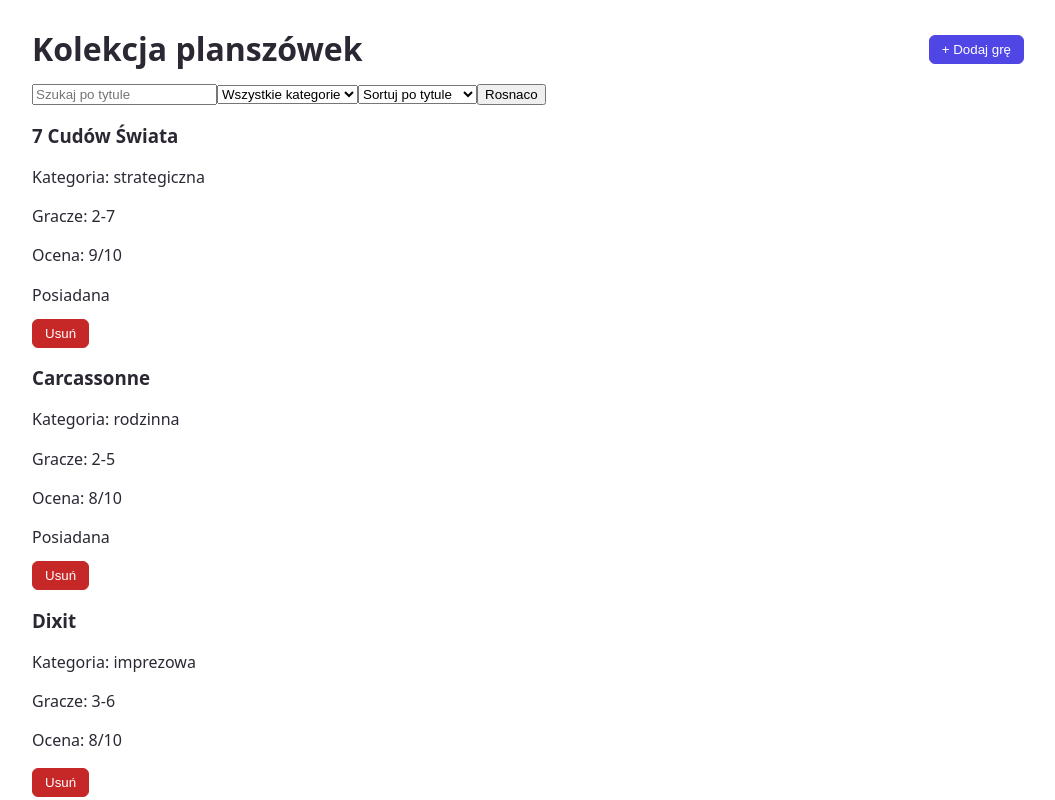
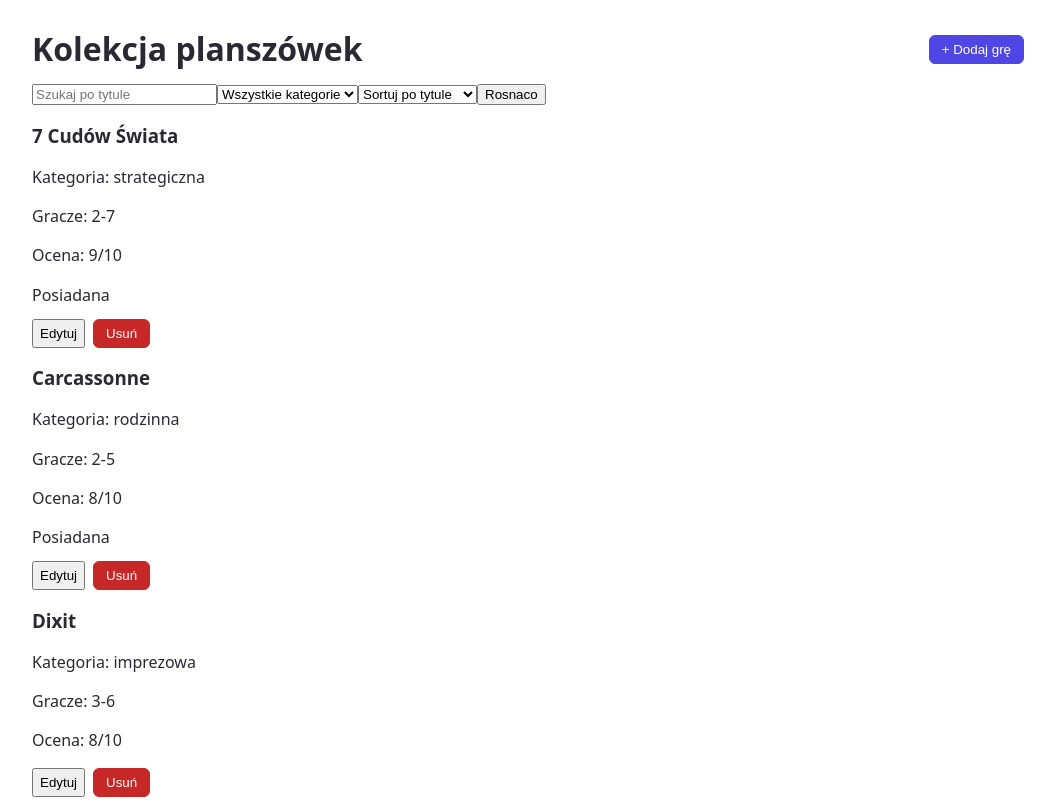
Before and after one commit to krzysztofgas/si-proj, a React (Vite) app: page / in a window 1280 px wide. Shown: the top 800 px of the page, without its empty margins (112-1167 px from the left). Built offline with nearby package versions, Linux system fonts and the light colour scheme.

Commit message:
edycja gry z użyciem wspólnego formularza

```diff
--- a/src/App.jsx
+++ b/src/App.jsx
@@ -22,6 +22,7 @@
   const [graDoUsuniecia, setGraDoUsuniecia] = useState(null);
 
   const [czyDodawanie, setCzyDodawanie] = useState(false);
+  const [graDoEdycji, setGraDoEdycji] = useState(null);
 
   function zmienSzukanaFraze(nowaFraza) {
     setSzukanaFraze(nowaFraza);
@@ -72,7 +73,8 @@
   });
 
   const liczbaStron = Math.ceil(gryPosortowane.length / GIER_NA_STRONE);
-  const poczatekWycinka = (aktualnaStrona - 1) * GIER_NA_STRONE;
+  const biezacaStrona = Math.min(aktualnaStrona, Math.max(1, liczbaStron));
+  const poczatekWycinka = (biezacaStrona - 1) * GIER_NA_STRONE;
   const gryNaStronie = gryPosortowane.slice(
     poczatekWycinka,
     poczatekWycinka + GIER_NA_STRONE,
@@ -82,15 +84,6 @@
     setGry((poprzednieGry) =>
       poprzednieGry.filter((gra) => gra.id !== graDoUsuniecia.id),
     );
-
-    const nowaLiczbaStron = Math.max(
-      1,
-      Math.ceil((gryPosortowane.length - 1) / GIER_NA_STRONE),
-    );
-    if (aktualnaStrona > nowaLiczbaStron) {
-      setAktualnaStrona(nowaLiczbaStron);
-    }
-
     setGraDoUsuniecia(null);
   }
 
@@ -103,7 +96,21 @@
       const noweId = Math.max(0, ...poprzednieGry.map((gra) => gra.id)) + 1;
       return [...poprzednieGry, { ...daneGry, id: noweId }];
     });
+    zamknijFormularz();
+  }
+
+  function edytujGre(daneGry) {
+    setGry((poprzednieGry) =>
+      poprzednieGry.map((gra) =>
+        gra.id === graDoEdycji.id ? { ...daneGry, id: graDoEdycji.id } : gra,
+      ),
+    );
+    zamknijFormularz();
+  }
+
+  function zamknijFormularz() {
     setCzyDodawanie(false);
+    setGraDoEdycji(null);
   }
 
   return (
@@ -132,11 +139,15 @@
       {gryPosortowane.length === 0 ? (
         <PustaLista wyczyscFiltry={wyczyscFiltry} />
       ) : (
-        <ListaGier gry={gryNaStronie} naUsun={setGraDoUsuniecia} />
+        <ListaGier
+          gry={gryNaStronie}
+          naEdytuj={setGraDoEdycji}
+          naUsun={setGraDoUsuniecia}
+        />
       )}
 
       <Paginacja
-        aktualnaStrona={aktualnaStrona}
+        aktualnaStrona={biezacaStrona}
         liczbaStron={liczbaStron}
         naZmianeStrony={setAktualnaStrona}
       />
@@ -162,12 +173,16 @@
         </Modal>
       )}
 
-      {czyDodawanie && (
-        <Modal tytul="Nowa gra" zamknij={() => setCzyDodawanie(false)}>
+      {(czyDodawanie || graDoEdycji) && (
+        <Modal
+          tytul={graDoEdycji ? "Edycja gry" : "Nowa gra"}
+          zamknij={zamknijFormularz}
+        >
           <FormularzGry
-            naZapisz={dodajGre}
-            naAnuluj={() => setCzyDodawanie(false)}
-            tekstPrzycisku="Dodaj grę"
+            poczatkoweDane={graDoEdycji}
+            naZapisz={graDoEdycji ? edytujGre : dodajGre}
+            naAnuluj={zamknijFormularz}
+            tekstPrzycisku={graDoEdycji ? "Zapisz zmiany" : "Dodaj grę"}
           />
         </Modal>
       )}
--- a/src/components/KartaGry.jsx
+++ b/src/components/KartaGry.jsx
@@ -1,6 +1,6 @@
 import Odznaka from "./Odznaka.jsx";
 
-function KartaGry({ gra, naUsun }) {
+function KartaGry({ gra, naEdytuj, naUsun }) {
   return (
     <div className="karta-gry">
       <h3>{gra.tytul}</h3>
@@ -12,6 +12,9 @@
       {gra.posiadana && <Odznaka tekst="Posiadana" wariant="posiadana" />}
 
       <div className="karta-akcje">
+        <button type="button" onClick={() => naEdytuj(gra)}>
+          Edytuj
+        </button>
         <button
           type="button"
           className="przycisk-niebezpieczny"
--- a/src/components/ListaGier.jsx
+++ b/src/components/ListaGier.jsx
@@ -1,10 +1,10 @@
 import KartaGry from "./KartaGry.jsx";
 
-function ListaGier({ gry, naUsun }) {
+function ListaGier({ gry, naEdytuj, naUsun }) {
   return (
     <div className="lista-gier">
       {gry.map((gra) => (
-        <KartaGry key={gra.id} gra={gra} naUsun={naUsun} />
+        <KartaGry key={gra.id} gra={gra} naEdytuj={naEdytuj} naUsun={naUsun} />
       ))}
     </div>
   );
```
